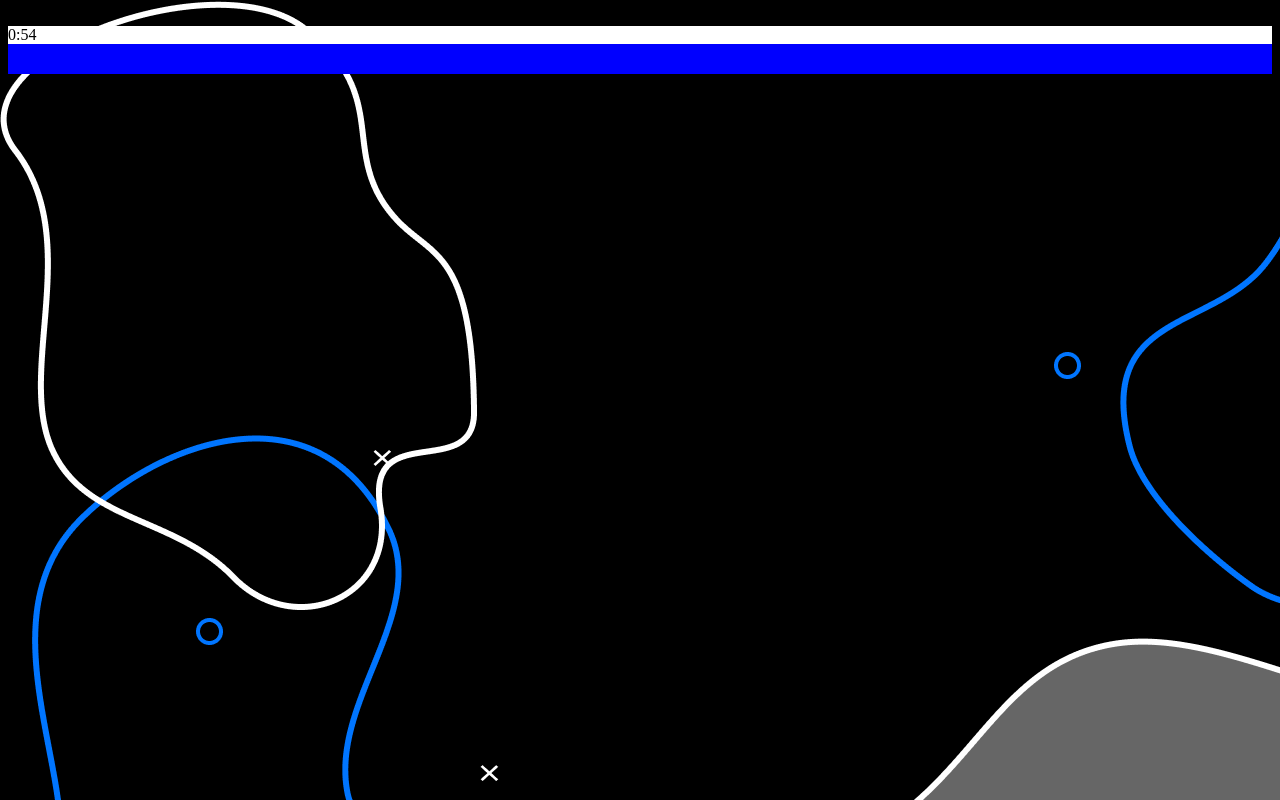
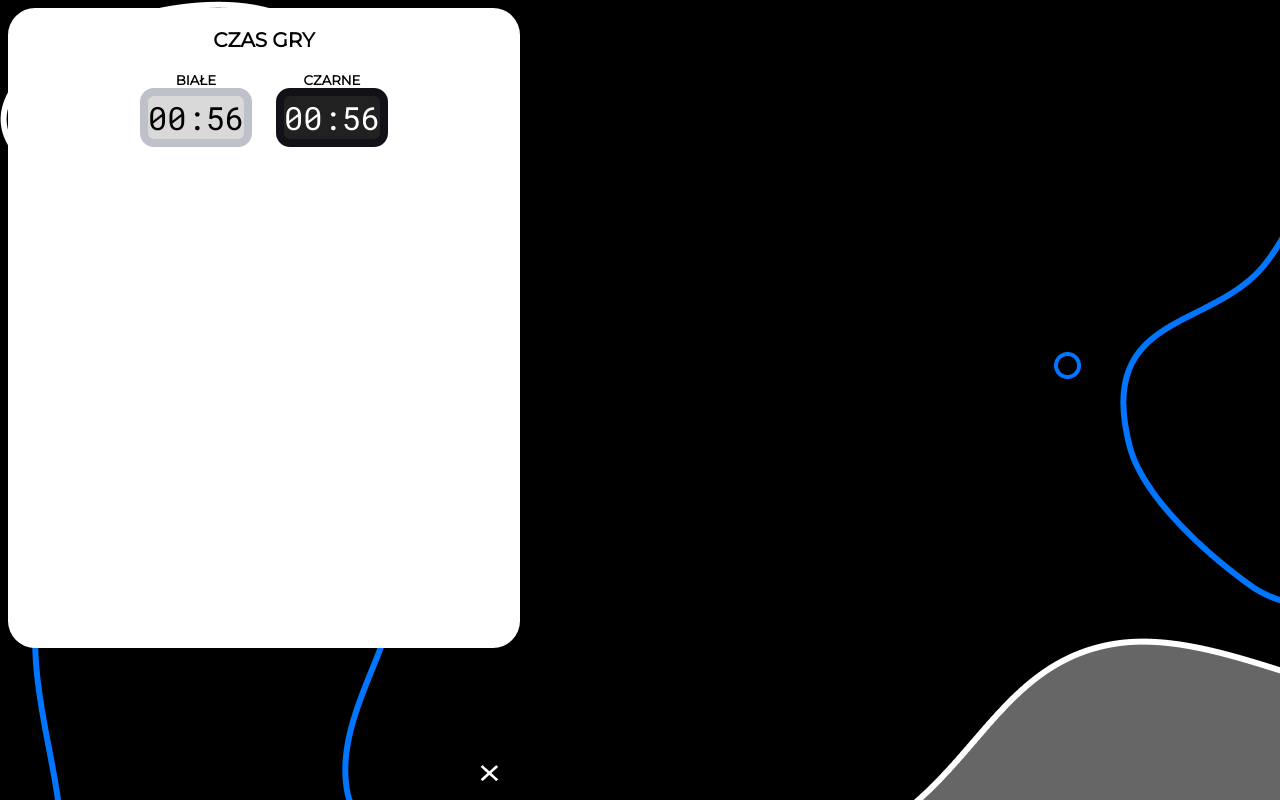
Before and after one commit to piotr-bocian/Projekt3-chess, a website built with webpack: page index.html in a window 1280 px wide. Built offline with nearby package versions, Linux system fonts and the light colour scheme.

Commit message:
timer css update

```diff
--- a/src/index.js
+++ b/src/index.js
@@ -3,9 +3,12 @@ import Timer from './js-components/timer';
 
 document.body.appendChild(timeHistoryContainer());
 var TimerTry = new Timer(1, 'timer-white');
+var TimerTry1 = new Timer(1, 'timer-black');
 
 // TEST:
 if (true) {TimerTry.start()};
 let el = document.getElementById('timer-black');
-el.addEventListener('mouseenter', function() {TimerTry.stop() });
-el.addEventListener('mouseleave', function() {TimerTry.start() });
+if (true) {TimerTry1.start()};
+
+// el.addEventListener('mouseenter', function() {TimerTry.stop() });
+// el.addEventListener('mouseleave', function() {TimerTry.start() });
--- a/src/js-components/timeHistoryContainer.js
+++ b/src/js-components/timeHistoryContainer.js
@@ -1,14 +1,28 @@
 "use strict";
 function timeHistoryContainer() {
-    var timeHistoryContainer = document.createElement("div");
+    const timeHistoryContainer = document.createElement("div");
     timeHistoryContainer.className = "time-history-container";
-    var timeHeader = document.createElement("div");
+    const timeHeader = document.createElement("div");
     timeHeader.className = "time-div";
-    timeHeader.innerHTML = "CZAS GRY";
-    var timer1 = document.createElement("div");
-    timer1.id = "timer-white";
-    var timer2 = document.createElement("div");
-    timer2.id = "timer-black";
+    const gameTime = document.createElement("h4");
+    gameTime.innerHTML = "CZAS GRY";
+    timeHeader.appendChild(gameTime);
+    const timer1 = document.createElement("div");
+    timer1.id = "timer1";
+    const timerWhite = document.createElement("div");
+    timerWhite.id = "timer-white";
+    const white = document.createElement("h5");
+    white.innerHTML = "BIAŁE";
+    timer1.appendChild(white);
+    timer1.appendChild(timerWhite);
+    const timer2 = document.createElement("div");
+    timer2.id = "timer2";
+    const timerBlack = document.createElement("div");
+    timerBlack.id = "timer-black";
+    const black = document.createElement("h5");
+    black.innerHTML = "CZARNE";
+    timer2.appendChild(black);
+    timer2.appendChild(timerBlack);
     timeHeader.appendChild(timer1);
     timeHeader.appendChild(timer2);
     timeHistoryContainer.appendChild(timeHeader);
--- a/src/js-components/timer.js
+++ b/src/js-components/timer.js
@@ -1,23 +1,24 @@
 "use strict";
-var Timer = /** @class */ (function () {
-    function Timer(minutes, player, interval) {
+class Timer {
+    constructor(minutes, player) {
         this.start = this.start.bind(this);
-        this.stop = this.stop.bind(this);
+        this.pause = this.pause.bind(this);
         this.player = player;
         this.seconds = minutes * 60;
-        this.timerHandler = document.querySelector("#" + this.player);
+        this.timerHandler = document.querySelector(`#${this.player}`);
         this.interval = 0;
     }
-    Timer.prototype.start = function () {
-        var _this = this;
-        this.interval = window.setInterval(function () { return _this.timedown(); }, 1000);
-    };
+    start() {
+        this.interval = window.setInterval(() => this.timedown(), 1000);
+    }
     ;
-    Timer.prototype.stop = function () {
+    pause() {
         window.clearInterval(this.interval);
-    };
+    }
     ;
-    Timer.prototype.timedown = function () {
+    stop() {
+    }
+    timedown() {
         this.timerHandler.innerHTML = this.convertSeconds(this.seconds);
         if (this.seconds > 0) {
             this.seconds--;
@@ -25,14 +26,14 @@ var Timer = /** @class */ (function () {
         }
         else
             this.stop();
-    };
-    Timer.prototype.convertSeconds = function (s) {
-        var min = Math.floor(s / 60);
-        var sec = s % 60;
-        min = min < 10 ? parseInt('0' + min) : min;
-        sec = sec < 10 ? parseInt('0' + sec) : sec;
+        return;
+    }
+    convertSeconds(s) {
+        let min = Math.floor(s / 60);
+        let sec = s % 60;
+        min = min < 10 ? '0' + min : min;
+        sec = sec < 10 ? '0' + sec : sec;
         return min + ':' + sec;
-    };
-    return Timer;
-}());
+    }
+}
 module.exports = Timer;
--- a/src/ts-components/timer.ts
+++ b/src/ts-components/timer.ts
@@ -36,8 +36,8 @@ class Timer {
     convertSeconds(s: number) {
         let min : number | string = Math.floor(s / 60);
         let sec : number | string = s % 60;
-        min = min < 10 ? parseInt('0' + min) : min;
-        sec = sec < 10 ? parseInt('0' + sec) : sec;
+        min = min < 10 ? '0' + min : min;
+        sec = sec < 10 ? '0' + sec : sec;
         return min + ':' + sec;
     }
 }
--- a/styles/App.css
+++ b/styles/App.css
@@ -1,4 +1,4 @@
-@import "./timer.css";
+@import "./timeHistoryContainer.css";
 
 body {
     height: 100%;
--- /dev/null
+++ b/styles/timeHistoryContainer.css
@@ -0,0 +1,76 @@
+@import url('https://fonts.googleapis.com/css2?family=Montserrat&family=Roboto+Mono&display=swap');
+
+
+.time-history-container {
+    display: grid;
+    grid-template-columns: 1fr;
+    grid-template-rows: 1fr 1fr 1fr;
+    gap: 0px 0px;
+    grid-template-areas:
+        "timer"
+        "game-history"
+        "buttons";
+    justify-content: center;
+    width: 40vw;
+    height: 80vh;
+    background-color: white;
+    border-radius: 27px;
+}
+
+.time-div {
+    display: block;
+    grid-area: timer;
+    justify-content: center;
+    font-family: Montserrat;
+    text-align: center;
+}
+
+.time-div h4{
+    font-weight: bold;
+    font-size: 1.25em;
+    text-align: center;
+    margin: 1em;
+}
+
+#timer1 {
+    display: inline-block;
+    padding: 0;
+    margin-right: 1.5em;
+}
+
+#timer1 h5 {
+    margin: auto;
+}
+
+#timer-white {
+    background-color: #D9D9D9;
+    border: 0.25em solid #BEC0CA;
+    border-radius: 14px;
+    font-size: 2em;
+    font-family: 'Roboto Mono', monospace;
+}
+
+#timer2 {
+    display: inline-block;
+}
+
+#timer2 h5 {
+    margin: auto;
+}
+
+#timer-black {
+    background-color: #212121;
+    border: 0.25em solid #111217;
+    border-radius: 14px;
+    color: white;
+    font-size: 2em;
+    font-family: 'Roboto Mono', monospace;
+}
+
+.game-history {
+    grid-area: game-history;
+}
+
+.buttons {
+    grid-area: buttons;
+}
--- a/styles/timer.css
+++ /dev/null
@@ -1,7 +0,0 @@
-#timer-white {
-    background-color: white;
-}
-#timer-black {
-    background-color: blue;
-    height: 30px;
-}
```
Also changed, not shown: src/ts-components/timeHistoryContainer.ts (+19 -3 lines), dist/bundle.js.
